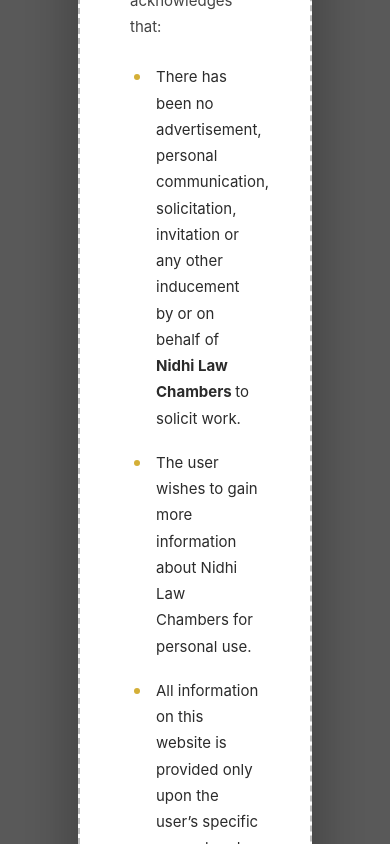
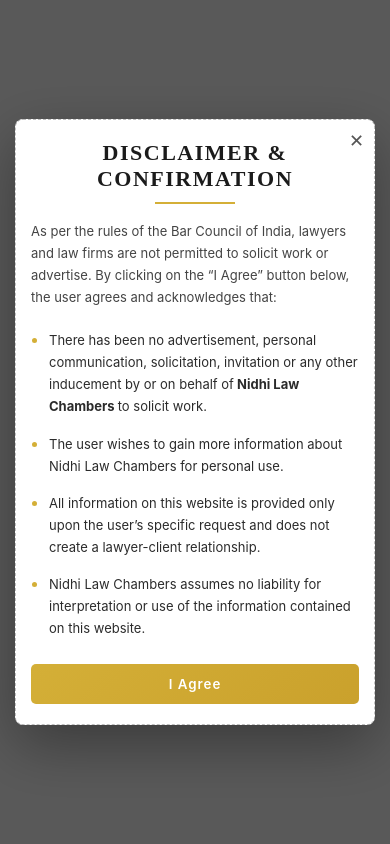
Before and after one commit to SamritiSharma123/lawchambers, a React (Vite) app in the folder nidhilawchamer/: page / in a window 390 px wide. Built offline with nearby package versions, Linux system fonts and the light colour scheme.

Commit message:
Refactor disclaimer styles for better responsiveness
Adjusted styles for the disclaimer box to improve layout and responsiveness, including padding, width, and font sizes. Added media queries for mobile and extra small screens.

```diff
--- a/nidhilawchamer/src/components/disclaimer.css
+++ b/nidhilawchamer/src/components/disclaimer.css
@@ -10,30 +10,32 @@
   justify-content:center;
   align-items:center;
   z-index:9999;
+  padding:15px; /* IMPORTANT for mobile spacing */
 }
 
 /* MAIN BOX */
 .disclaimer-box{
   position:relative;
-  width:60%;
-  max-width:900px;
+  width:100%;
+  max-width:800px;
+  max-height:90vh;            /* ✅ FIX: prevent overflow */
+  overflow-y:auto;            /* ✅ FIX: scroll enabled */
+
   background:#ffffff;
-  padding:45px 50px;
+  padding:40px;
   border:2px dashed #bfbfbf;
   border-radius:8px;
   color:#2b2b2b;
 
-  box-shadow:
-    0 20px 60px rgba(0,0,0,0.35);
-
+  box-shadow:0 20px 60px rgba(0,0,0,0.35);
   animation:popup 0.45s ease;
 }
 
 /* CLOSE BUTTON */
 .close-btn{
   position:absolute;
-  top:14px;
-  right:18px;
+  top:12px;
+  right:14px;
   background:none;
   border:none;
   font-size:20px;
@@ -50,56 +52,55 @@
 .disclaimer-box h2{
   text-align:center;
   font-family:"Playfair Display", serif;
-  font-size:34px;
-  letter-spacing:2px;
+  font-size:30px;
+  letter-spacing:1.5px;
   color:#1b1b1b;
-  margin-bottom:18px;
+  margin-bottom:16px;
 }
 
 /* GOLD DIVIDER */
 .disclaimer-box h2::after{
   content:"";
   display:block;
-  width:90px;
+  width:80px;
   height:2px;
   background:#D4AF37;
-  margin:12px auto 0;
+  margin:10px auto 0;
 }
 
 /* PARAGRAPH */
 .disclaimer-box p{
   font-family:"Inter", sans-serif;
-  font-size:15px;
-  line-height:1.75;
-  margin-bottom:20px;
+  font-size:14px;
+  line-height:1.7;
+  margin-bottom:18px;
   color:#444;
 }
 
 /* LIST */
 .disclaimer-box ul{
-  margin-left:22px;
-  margin-bottom:30px;
+  margin-left:18px;
+  margin-bottom:25px;
 }
 
 .disclaimer-box li{
   font-family:"Inter", sans-serif;
-  font-size:15px;
-  line-height:1.75;
-  margin-bottom:14px;
-  padding-left:4px;
+  font-size:14px;
+  line-height:1.7;
+  margin-bottom:12px;
 }
 
 /* GOLD BULLETS */
 .disclaimer-box li::marker{
   color:#D4AF37;
-  font-size:18px;
+  font-size:16px;
 }
 
 /* BUTTON */
 .agree-btn{
   display:block;
   margin:0 auto;
-  padding:12px 32px;
+  padding:12px 28px;
   background:linear-gradient(135deg,#D4AF37,#caa12c);
   border:none;
   color:#fff;
@@ -116,6 +117,42 @@
   box-shadow:0 8px 18px rgba(212,175,55,0.4);
 }
 
+/* ================= MOBILE ================= */
+@media(max-width:768px){
+
+  .disclaimer-box{
+    padding:25px 20px;
+    border-width:1px;
+  }
+
+  .disclaimer-box h2{
+    font-size:22px;
+  }
+
+  .disclaimer-box p,
+  .disclaimer-box li{
+    font-size:13px;
+  }
+
+  .agree-btn{
+    width:100%;
+    padding:12px;
+  }
+}
+
+/* EXTRA SMALL */
+@media(max-width:480px){
+  .disclaimer-box{
+    padding:20px 15px;
+  }
+
+  .close-btn{
+    font-size:18px;
+    top:10px;
+    right:10px;
+  }
+}
+
 /* ANIMATION */
 @keyframes popup{
   from{
```
